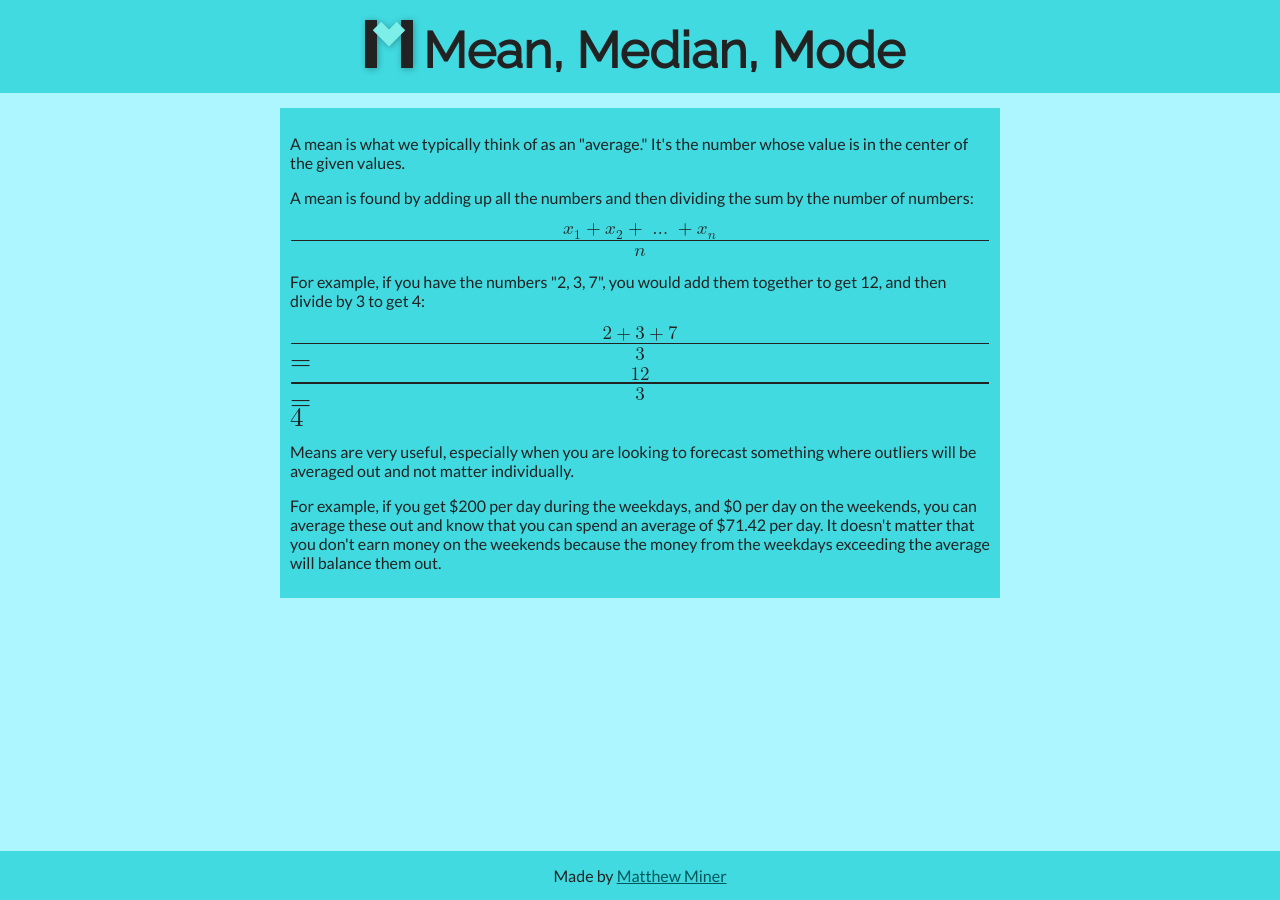
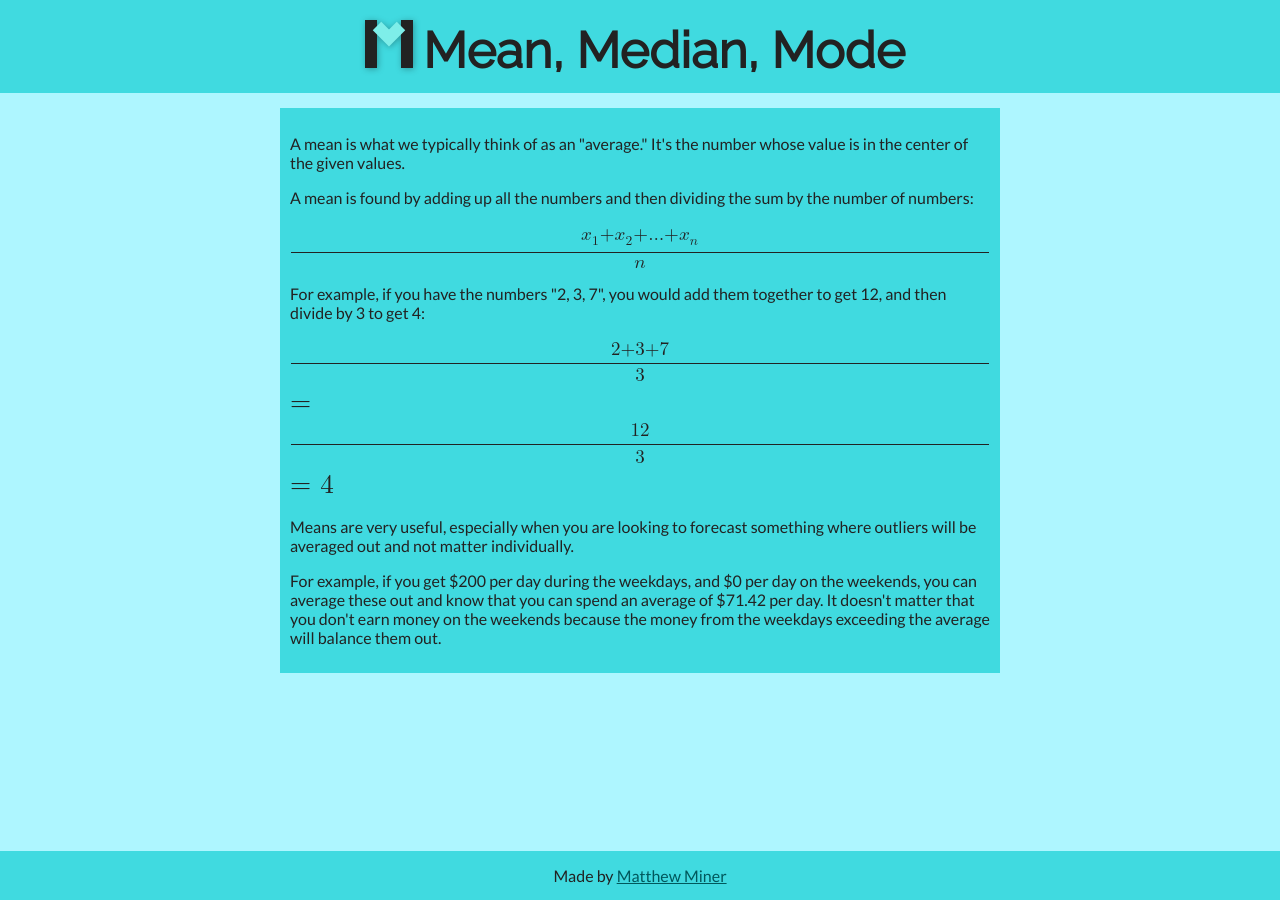
Before and after one commit to mminer237/meanmedianmode, a Jekyll site: the page built from _pages/mean.html, in a window 1280 px wide. Built offline with Jekyll 4.4.1, drawn with Linux system fonts in a browser that asks for light colours; comment, search, counter and statistics services are not loaded.

Commit message:
Fix math in Chrome

```diff
--- a/css/style.scss
+++ b/css/style.scss
@@ -109,6 +109,9 @@ a:hover {
 		margin-left: clamp(0px, 5ex, calc(100% - 150px));
 	}
 }
+mn, mo {
+	display: inline-block;
+}
 #mode-pluralizer {
 	display: none;
 }
```
